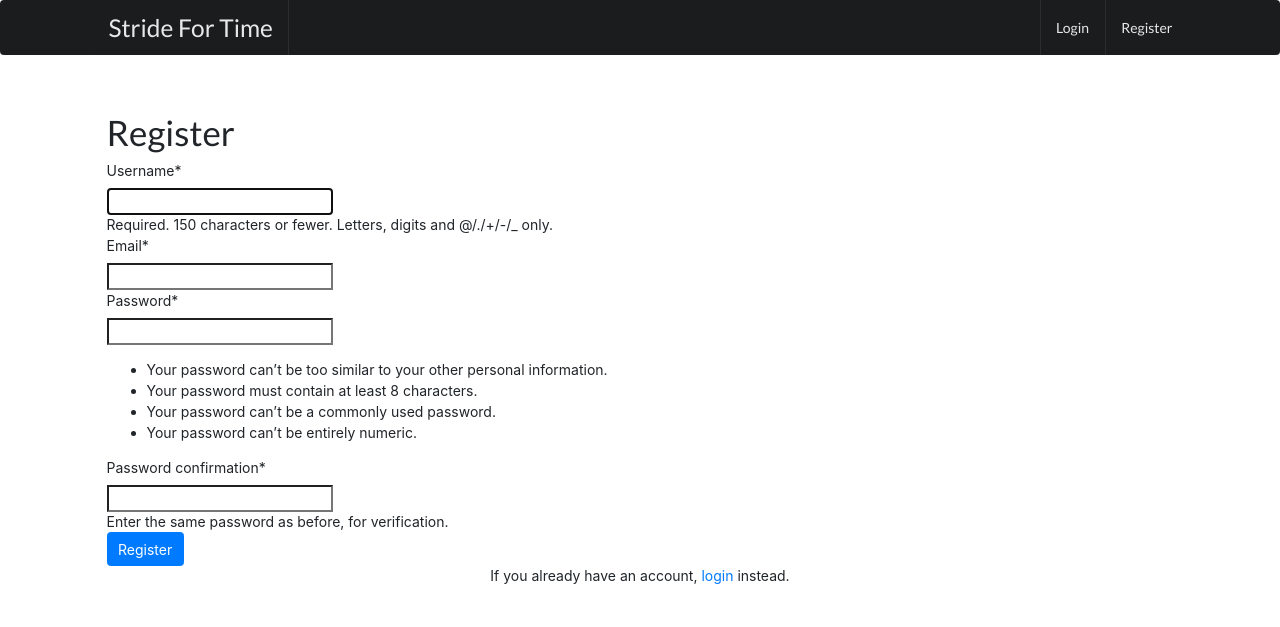
After one commit to RyanAveritt/StrideForTime, a Django app: page /register in a window 1280 px wide. The commit adds this page. Shown: the top 627 px of the page. Run offline with Django 3.2, Linux system fonts and the light colour scheme; some libraries are stand-ins or nearby versions.

Commit message:
Add registration/login/logout

```diff
--- a/src/profiles/forms.py
+++ b/src/profiles/forms.py
@@ -1,7 +1,25 @@
 from django import forms
 from .models import Profile
+from django.contrib.auth.forms import UserCreationForm
+from django.contrib.auth.models import User
 
 class ProfileModelForm(forms.ModelForm):
     class Meta:
         model = Profile
         fields = ('first_name', 'last_name', 'location', 'bio', 'avatar')
+
+from django import forms
+
+class NewUserForm(UserCreationForm):
+	email = forms.EmailField(required=True)
+
+	class Meta:
+		model = User
+		fields = ("username", "email", "password1", "password2")
+
+	def save(self, commit=True):
+		user = super(NewUserForm, self).save(commit=False)
+		user.email = self.cleaned_data['email']
+		if commit:
+			user.save()
+		return user
--- a/src/profiles/urls.py
+++ b/src/profiles/urls.py
@@ -4,5 +4,6 @@ from .views import my_profile_view
 app_name = 'profiles'
 
 urlpatterns = [
-    path('myprofile/', my_profile_view, name='my-profile-view')
+    path('myprofile/', my_profile_view, name='my-profile-view'),
+
 ]
--- a/src/profiles/views.py
+++ b/src/profiles/views.py
@@ -1,6 +1,10 @@
-from django.shortcuts import render
+from django.shortcuts import render, redirect
 from .models import Profile
-from .forms import ProfileModelForm
+from .forms import ProfileModelForm, NewUserForm
+from django.contrib.auth import login, authenticate, logout
+from django.contrib import messages
+from django.contrib.auth.forms import AuthenticationForm
+
 # Create your views here.
 
 def my_profile_view(request):
@@ -20,3 +24,38 @@ def my_profile_view(request):
     }
 
     return render(request, 'profiles/myprofile.html', context)
+
+def register_request(request):
+	if request.method == "POST":
+		form = NewUserForm(request.POST)
+		if form.is_valid():
+			user = form.save()
+			login(request, user)
+			messages.success(request, "Registration successful." )
+			return redirect("/")
+		messages.error(request, "Unsuccessful registration. Invalid information.")
+	form = NewUserForm()
+	return render (request=request, template_name="main/register.html", context={"register_form":form})
+
+def login_request(request):
+	if request.method == "POST":
+		form = AuthenticationForm(request, data=request.POST)
+		if form.is_valid():
+			username = form.cleaned_data.get('username')
+			password = form.cleaned_data.get('password')
+			user = authenticate(username=username, password=password)
+			if user is not None:
+				login(request, user)
+				messages.info(request, f"You are now logged in as {username}.")
+				return redirect("/")
+			else:
+				messages.error(request,"Invalid username or password.")
+		else:
+			messages.error(request,"Invalid username or password.")
+	form = AuthenticationForm()
+	return render(request=request, template_name="main/login.html", context={"login_form":form})
+
+def logout_request(request):
+    logout(request)
+    messages.info(request, "You have successfully logged out.")
+    return redirect("/")
--- a/src/stride/urls.py
+++ b/src/stride/urls.py
@@ -18,11 +18,17 @@ from django.urls import path, include
 from django.conf import settings
 from django.conf.urls.static import static
 from .views import home_view
+from profiles.views import register_request, login_request, logout_request
+
+app_name = 'main'
 
 urlpatterns = [
     path('admin/', admin.site.urls),
     path('', home_view, name='home_view'),
     path('profiles/', include('profiles.urls', namespace='profiles')),
+    path('register', register_request, name='register'),
+    path('login', login_request, name='login'),
+    path('logout', logout_request, name='logout')
     # path('calendar/', include('calendars.urls', namespace='calendars')),
 ]
 
--- a/src/templates/base.html
+++ b/src/templates/base.html
@@ -11,6 +11,7 @@
     <link rel="stylesheet" type="text/css" href={% static 'style.css' %}
     <!-- semantic UI -->
     <link rel="stylesheet" type='text/css' href="https://cdnjs.cloudflare.com/ajax/libs/semantic-ui/2.2.14/semantic.min.css">
+    <link rel="stylesheet" href="https://stackpath.bootstrapcdn.com/bootstrap/4.4.1/css/bootstrap.min.css" integrity="sha384-Vkoo8x4CGsO3+Hhxv8T/Q5PaXtkKtu6ug5TOeNV6gBiFeWPGFN9MuhOf23Q9Ifjh" crossorigin="anonymous">
     <script src="https://cdnjs.cloudflare.com/ajax/libs/semantic-ui/2.4.1/semantic.min.js"></script>
 
 
--- a/src/templates/main/navbar.html
+++ b/src/templates/main/navbar.html
@@ -37,16 +37,19 @@
               </form>
               </div>
 
-              <a href="" class="item">
+              <a href="/profiles/myprofile/" class="item">
                    {{ request.user }}
               </a>
 
-              <a href="" class="ui item">
+              <a href="/logout" class="ui item">
                   Logout
               </a>
           {% else %}
-          <a href="" class="ui item">
+          <a href="/login" class="ui item">
                   Login
+              </a>
+          <a href="/register" class="ui item">
+                  Register
               </a>
           {% endif %}
       </div>
--- /dev/null
+++ b/src/templates/main/register.html
@@ -0,0 +1,18 @@
+{% extends 'base.html' %}
+
+{% block content %}
+
+{% load crispy_forms_tags %}
+
+<!--Register-->
+<div class="container py-5">
+	<h1>Register</h1>
+	<form method="POST">
+		{% csrf_token %}
+		{{ register_form|crispy }}
+		<button class="btn btn-primary" type="submit">Register</button>
+	</form>
+	<p class="text-center">If you already have an account, <a href="/login">login</a> instead.</p>
+</div>
+
+{% endblock %}
```
Also changed, not shown: src/stride/settings.py (+11 -2 lines), src/templates/main/login.html (added, +18 -0 lines).
